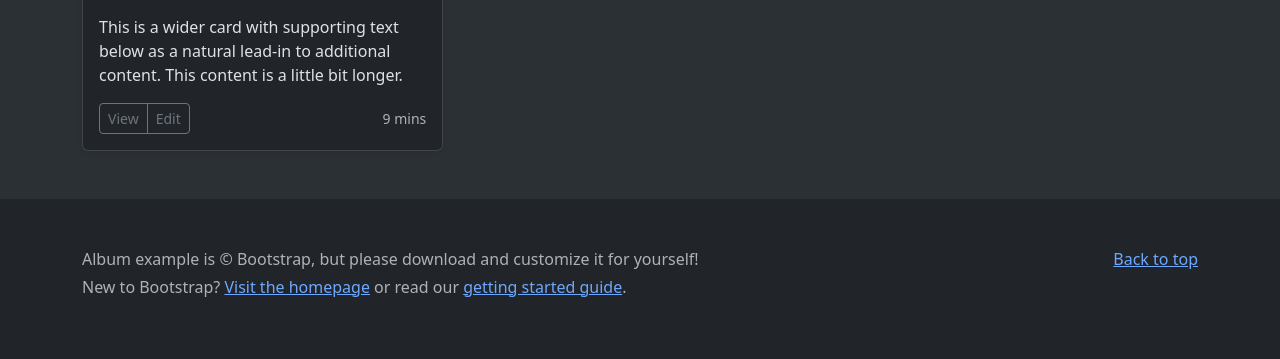
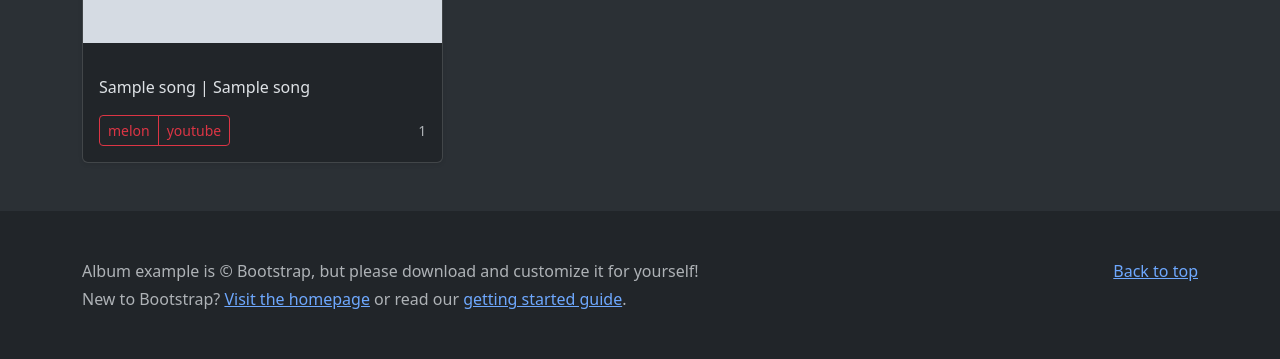
Before and after one commit to GCgang/Django-study, a Django app: template inflearn-django/mydjango03-hottrack/hottrack/templates/hottrack/index.html in a window 1280 px wide. Shown: the part 755-1114 px from the top of the page. Before the commit the page ends 1052 px from the top, so only its background shows below. Run offline with Django 4.2, Linux system fonts and the light colour scheme; the template is opened without the code that fills it: most values are stand-ins (such as "Sample title", 1, 10 or a date in 2020); grey boxes marked "Sample" are stand-in pictures; some libraries are stand-ins or nearby versions.

Commit message:
[Feat]: 가수, 노래제목 을 표시,  버튼 클릭시 melon 이나 youtube로 이동할 수 있는 링크 생성, 좋아요 수 표시

```diff
--- a/inflearn-django/mydjango03-hottrack/hottrack/templates/hottrack/_song.html
+++ b/inflearn-django/mydjango03-hottrack/hottrack/templates/hottrack/_song.html
@@ -2,18 +2,22 @@
 
 <div class="card shadow-sm">
   {# refs: https://picsum.photos/ #}
-  <img src="https://picsum.photos/400/250" alt="picsum's photo" class="cart-img-top"/>
+  <img src="{{ song.cover_url }}" alt="picsum's photo" class="cart-img-top"/>
 
   <div class="card-body">
     <p class="card-text">
-      This is a wider card with supporting text below as a natural lead-in to additional content. This content is a little bit longer.
+      <div class="text-nowrap overflow-hidden text-truncate">
+        {{ song.artist_name }}
+        |
+        {{ song.name }}
+      </div>
     </p>
     <div class="d-flex justify-content-between align-items-center">
       <div class="btn-group">
-        <button type="button" class="btn btn-sm btn-outline-secondary">View</button>
-        <button type="button" class="btn btn-sm btn-outline-secondary">Edit</button>
+        <a href="{{ song.melon_detail_url }}" class="btn btn-sm btn-outline-danger">melon</a>
+        <a href="{{ song.youtube_search_url }}" class="btn btn-sm btn-outline-danger">youtube</a>
       </div>
-      <small class="text-body-secondary">9 mins</small>
+      <small class="text-body-secondary">{{ song.like_count }}</small>
     </div>
   </div>
 </div>
```
